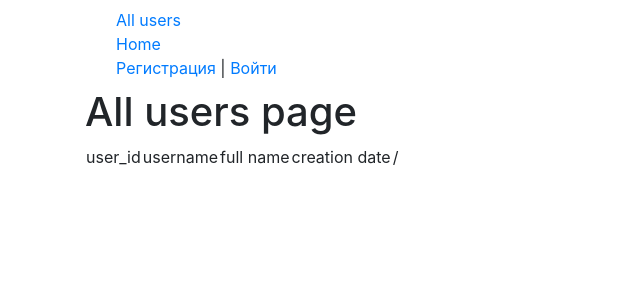
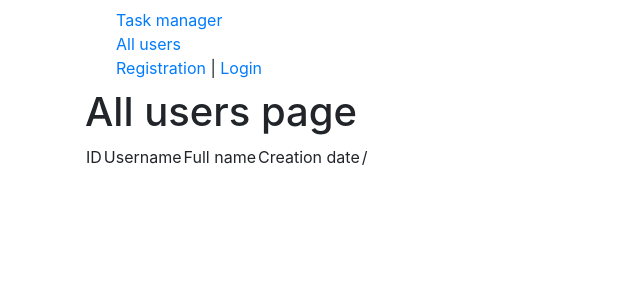
Before and after one commit to LilDrugHill/python-project-52, a Django app: page /users/ in a window 1280 px wide. Shown: the top 300 px of the page, without its empty margins (0-640 px from the left). Run offline with Django 4.2, Linux system fonts and the light colour scheme; some libraries are stand-ins or nearby versions.

Commit message:
i18n added ru

```diff
--- a/task_manager/labels/models.py
+++ b/task_manager/labels/models.py
@@ -1,9 +1,10 @@
 from django.db import models
+from django.utils.translation import gettext
 
 
 class LabelModel(models.Model):
-    name = models.CharField(max_length=15)
-    created_at = models.DateTimeField(auto_now_add=True)
+    name = models.CharField(max_length=15, verbose_name=gettext('Name'))
+    created_at = models.DateTimeField(auto_now_add=True, verbose_name=gettext('Creation date'))
 
     def __str__(self):
         return self.name
--- a/task_manager/labels/views.py
+++ b/task_manager/labels/views.py
@@ -58,7 +58,7 @@
     def get_context_data(self, *, object_list=None, **kwargs):
         context = super().get_context_data(**kwargs)
         c_def = self.get_user_context(
-            title=gettext("Update label page"), update_button=gettext("Update status")
+            title=gettext("Update label page"), update_button=gettext("Update")
         )
         return dict(list(context.items()) + list(c_def.items()))
 
@@ -83,5 +83,5 @@
 
     def get_context_data(self, *, object_list=None, **kwargs):
         context = super().get_context_data(**kwargs)
-        c_def = self.get_user_context()
+        c_def = self.get_user_context(title='Delete label page')
         return dict(list(context.items()) + list(c_def.items()))
--- a/task_manager/settings.py
+++ b/task_manager/settings.py
@@ -125,7 +125,7 @@
 # Internationalization
 # https://docs.djangoproject.com/en/4.1/topics/i18n/
 
-LANGUAGE_CODE = "en-us"
+LANGUAGE_CODE = "ru"
 
 TIME_ZONE = "UTC"
 
@@ -134,6 +134,7 @@
 USE_L10N = True
 
 USE_TZ = True
+
 
 # Static files (CSS, JavaScript, Images)
 # https://docs.djangoproject.com/en/4.1/howto/static-files/
--- a/task_manager/statuses/models.py
+++ b/task_manager/statuses/models.py
@@ -1,9 +1,10 @@
 from django.db import models
+from django.utils.translation import gettext
 
 
 class StatusModel(models.Model):
-    name = models.CharField(max_length=15)
-    created_at = models.DateTimeField(auto_now_add=True)
+    name = models.CharField(max_length=15, verbose_name=gettext('Name'))
+    created_at = models.DateTimeField(auto_now_add=True, verbose_name=gettext('Creation date'))
 
     def __str__(self):
         return self.name
--- a/task_manager/statuses/views.py
+++ b/task_manager/statuses/views.py
@@ -70,5 +70,5 @@
 
     def get_context_data(self, *, object_list=None, **kwargs):
         context = super().get_context_data(**kwargs)
-        c_def = self.get_user_context()
+        c_def = self.get_user_context(title='Delete status page')
         return dict(list(context.items()) + list(c_def.items()))
--- a/task_manager/tasks/views.py
+++ b/task_manager/tasks/views.py
@@ -109,7 +109,7 @@
     def get_context_data(self, *, object_list=None, **kwargs):
         context = super().get_context_data(**kwargs)
         c_def = self.get_user_context(
-            title=gettext("Update task page"), update_button=gettext("Update task")
+            title=gettext("Update task page"), update_button=gettext("Update")
         )
         return dict(list(context.items()) + list(c_def.items()))
 
--- a/task_manager/templates/DeletePage.html
+++ b/task_manager/templates/DeletePage.html
@@ -1,11 +1,12 @@
 {% extends 'task_manager/base.html' %}
+{% load i18n %}
 
 {% block content %}
 <h1>{{title}}</h1>
 
 <form method="post">{% csrf_token %}
 
-<p>Are you sure you want to delete "{{ object }}"?</p>
+<p>{% trans 'Are you sure you want to delete' %} "{{ object }}"?</p>
 
     <input type="submit" value="Confirm">
 </form>
--- a/task_manager/templates/PageWithAll.html
+++ b/task_manager/templates/PageWithAll.html
@@ -1,10 +1,10 @@
 {% extends 'task_manager/base.html' %}
-
+{% load i18n %}
 {% block content %}
 <h1>{{title}}</h1>
 <table>
     <a href="{{ creation_page }}">{{ creation_title }}</a>
-    <tr><td>status_id</td><td>name</td><td>creation date</td><td>/</td></tr>
+    <tr><td>{% trans 'ID' %}</td><td>{% trans 'Name' %}</td><td>{% trans 'Creation date' %}</td><td>/</td></tr>
     {% for p in object_list %}
     <tr><td>{{ p.id }}</td><td>{{ p.name }}</td><td>{{ p.created_at }}</td><td><a href="{% url update_page pk=p.pk %}">{{ update_word }}</a>|<a href="{% url delete_page pk=p.pk%}">{{ delete_word }}</a></td> </tr>
     {% endfor %}
--- a/task_manager/templates/task_manager/PageWithUsers.html
+++ b/task_manager/templates/task_manager/PageWithUsers.html
@@ -1,11 +1,12 @@
 {% extends 'task_manager/base.html' %}
+{% load i18n %}
 
 {% block content %}
 <h1>{{title}}</h1>
 <table>
-    <tr><td>user_id</td><td>username</td><td>full name</td><td>creation date</td><td>/</td></tr>
+    <tr><td>{% trans 'ID' %}</td><td>{% trans 'Username' %}</td><td>{% trans 'Full name' %}</td><td>{% trans 'Creation date' %}</td><td>/</td></tr>
     {% for p in object_list %}
-    <tr><td>{{ p.id }}</td><td>{{ p.username }}</td><td>{{ p.get_full_name }}</td><td>{{ p.date_joined }}</td><td><a href="{% url 'update_user' pk=p.pk %}">Update</a>|<a href="{% url 'delete_user' pk=p.pk%}">Delete</a></td> </tr>
+    <tr><td>{{ p.id }}</td><td>{{ p.username }}</td><td>{{ p.get_full_name }}</td><td>{{ p.date_joined }}</td><td><a href="{% url 'update_user' pk=p.pk %}">{{ update_word }}</a>|<a href="{% url 'delete_user' pk=p.pk%}">{{ delete_word }}</a></td> </tr>
     {% endfor %}
 </table>
 {% endblock %}
--- a/task_manager/templates/task_manager/base.html
+++ b/task_manager/templates/task_manager/base.html
@@ -7,6 +7,7 @@
 	{% load bootstrap4 %}
 	{% bootstrap_css %}
 	{% bootstrap_javascript jquery='full' %}
+	{% load i18n %}
 </head>
 <body class="container">
 {% block mainmenu %}
@@ -18,9 +19,9 @@
 		<li class="nav-item"><a href="{% url m.url_name %}">{{m.title}}</a></li>
 		{% endfor %}
 			{% if request.user.is_authenticated %}
-			<li class="nav-item">{{ user.username }} | <a href="{% url 'logout' %}">Logout</a>></li>
+			<li class="nav-item">{{ user.username }} | <a href="{% url 'logout' %}">{% trans 'Logout' %}</a>></li>
 			{% else %}
-			<li class="nav-item"><a href="{% url 'register' %}">Регистрация</a> | <a href="{% url 'login' %}">Войти</a></li>
+			<li class="nav-item"><a href="{% url 'register' %}">{% trans 'Registration' %}</a> | <a href="{% url 'login' %}">{% trans "Login" %}</a></li>
 			{% endif %}
 		</ul>
 	</div>
--- /dev/null
+++ b/task_manager/tests.py
@@ -0,0 +1,2 @@
+from django.contrib.auth.models import User
+from .models import UserStr
--- a/task_manager/utils.py
+++ b/task_manager/utils.py
@@ -2,8 +2,8 @@
 
 
 menu = [
+    {"title": gettext("Task manager"), "url_name": "home"},
     {"title": gettext("All users"), "url_name": "all_users"},
-    {"title": gettext("Home"), "url_name": "home"},
     {"title": gettext("Statuses"), "url_name": "all_statuses"},
     {"title": gettext("Labels"), "url_name": "all_labels"},
     {"title": gettext("Tasks"), "url_name": "all_tasks"},
--- a/task_manager/views.py
+++ b/task_manager/views.py
@@ -41,11 +41,11 @@
     form_class = AuthenticationForm
     template_name = "task_manager/SignInPage.html"
     success_url = reverse_lazy("home")
-    success_message = "Successfully login"
+    success_message = gettext("Successfully login")
 
     def get_context_data(self, *, object_list=None, **kwargs):
         context = super().get_context_data(**kwargs)
-        c_def = self.get_user_context(title="Log page")
+        c_def = self.get_user_context(title=gettext("Login page"))
         return dict(list(context.items()) + list(c_def.items()))
 
 
@@ -55,7 +55,11 @@
 
     def get_context_data(self, *, object_list=None, **kwargs):
         context = super().get_context_data(**kwargs)
-        c_def = self.get_user_context(title="All users page")
+        c_def = self.get_user_context(
+            title=gettext("All users page"),
+            update_word=gettext("Update"),
+            delete_word=gettext("Delete"),
+        )
         return dict(list(context.items()) + list(c_def.items()))
 
     def get_queryset(self):
@@ -80,7 +84,6 @@
             user_form.save()
             password_form.save()
             update_session_auth_hash(request, request.user)
-            messages.add_message(request, messages.INFO, gettext("User updated"))
             return redirect("home")
         else:
             return render(
@@ -130,10 +133,8 @@
     def get(self, request, pk, *args, **kwargs):
         if pk == request.user.pk:
             if not request.user.author.count() and not request.user.executor.count():
-                logout(request)
-                User.objects.get(pk=pk).delete()
-                messages.add_message(request, messages.INFO, "User deleted")
-                return redirect(reverse_lazy("home"))
+                return super(DeleteUser, self).get(self, request, *args, **kwargs)
+
             messages.add_message(
                 request,
                 messages.ERROR,
@@ -143,3 +144,8 @@
         else:
             messages.add_message(request, messages.ERROR, "You are betrayer")
             return redirect(reverse_lazy("home"))
+
+    def get_context_data(self, *, object_list=None, **kwargs):
+        context = super().get_context_data(**kwargs)
+        c_def = self.get_user_context(title="Delete user page")
+        return dict(list(context.items()) + list(c_def.items()))
```
Also changed, not shown: task_manager/tasks/models.py (+7 -6 lines).
